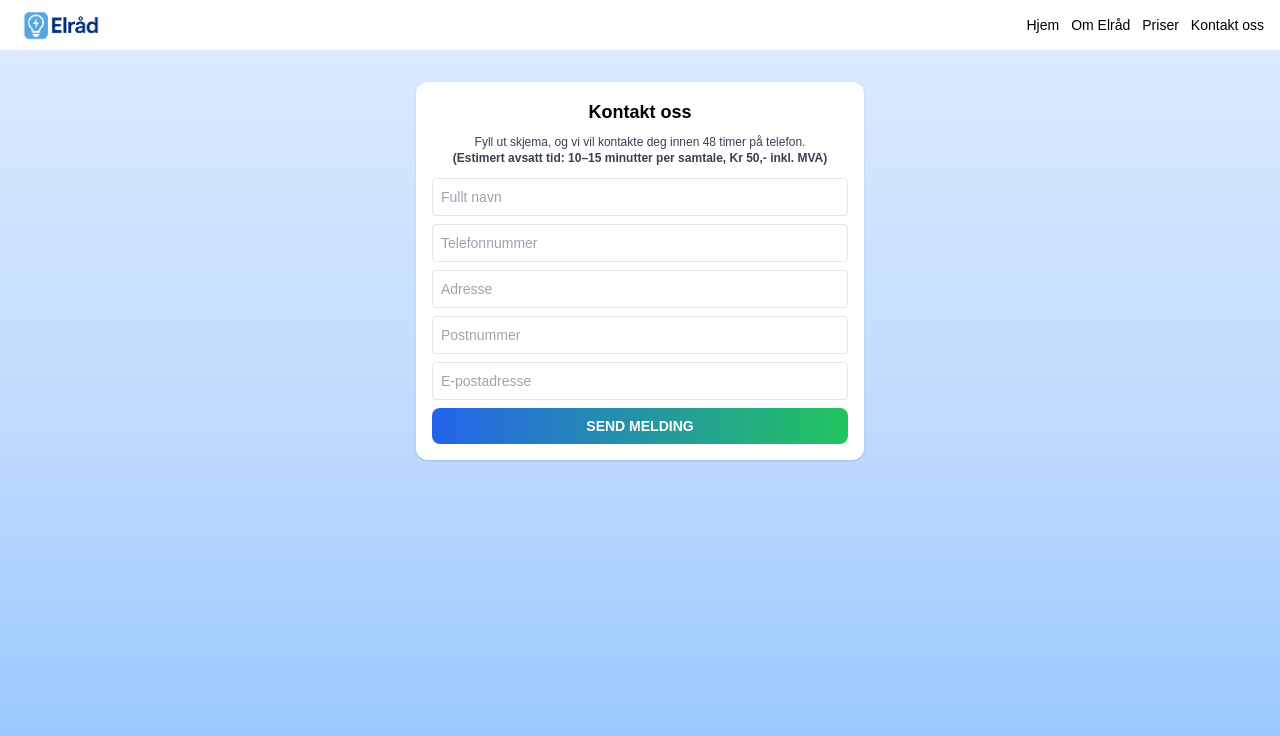
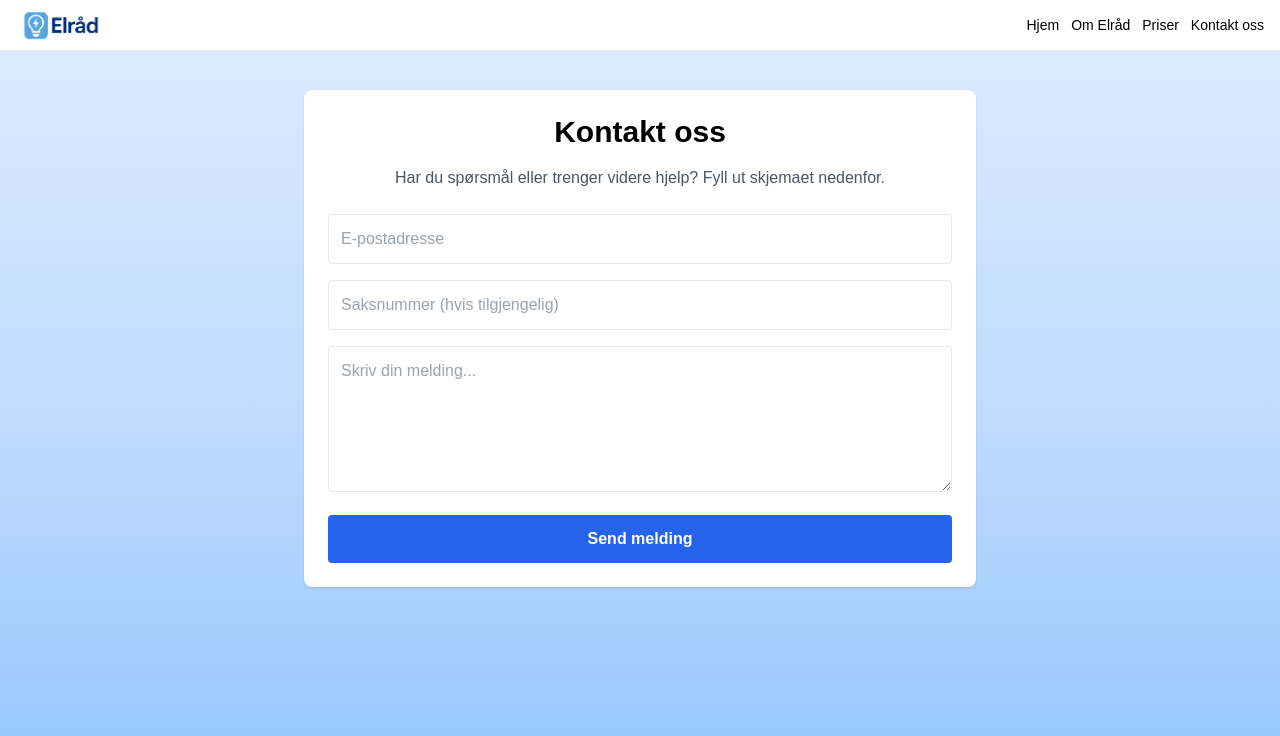
Before and after one commit to elpreben/elraad-v63, a Next.js app: page /kontakt in a window 1280 px wide. Shown: the top 736 px of the page. Built offline with nearby package versions, Linux system fonts and the light colour scheme.

Commit message:
Update kontakt.js

```diff
--- a/pages/kontakt.js
+++ b/pages/kontakt.js
@@ -1,93 +1,79 @@
-import { useState } from 'react';
+import { useEffect, useState } from 'react';
 import Layout from '../components/Layout';
 
-export default function Kontakt() {
-  const [submitted, setSubmitted] = useState(false);
-  const [loading, setLoading] = useState(false);
+export default function KontaktOss() {
+  const [saknummer, setSaknummer] = useState('');
+
+  // Autofyll saknummer hvis det finnes i URL (f.eks. /kontakt-oss?saknummer=123)
+  useEffect(() => {
+    const params = new URLSearchParams(window.location.search);
+    const sn = params.get('saknummer');
+    if (sn) setSaknummer(sn);
+  }, []);
 
   const handleSubmit = async (e) => {
     e.preventDefault();
-    setLoading(true);
 
-    const formData = new FormData(e.target);
-    const plainFormData = Object.fromEntries(formData.entries());
+    const email = e.target.email.value;
+    const melding = e.target.melding.value;
 
     try {
-      await fetch('/api/kontakt', {
+      const response = await fetch('/api/contact', {
         method: 'POST',
         headers: { 'Content-Type': 'application/json' },
-        body: JSON.stringify(plainFormData)
+        body: JSON.stringify({ email, saknummer, melding }),
       });
-      setSubmitted(true);
+
+      if (response.ok) {
+        alert('Din melding er sendt til Elråd.');
+        e.target.reset();
+        setSaknummer('');
+      } else {
+        alert('Det oppstod en feil. Prøv igjen.');
+      }
     } catch (error) {
-      console.error('Feil ved innsending:', error);
-    } finally {
-      setLoading(false);
+      console.error('Feil ved sending:', error);
+      alert('En uventet feil oppstod.');
     }
   };
 
   return (
     <Layout>
-      <div className="bg-white shadow p-4 rounded-xl max-w-md w-full mt-4">
-        {!submitted ? (
-          <>
-            <h1 className="text-lg font-bold mb-2 text-center">Kontakt oss</h1>
-            <p className="mb-3 text-center text-gray-700 text-xs">
-              Fyll ut skjema, og vi vil kontakte deg innen 48 timer på telefon.
-              <br />
-              <span className="font-semibold">
-                (Estimert avsatt tid: 10–15 minutter per samtale, Kr 50,- inkl. MVA)
-              </span>
+      <div className="max-w-2xl mx-auto bg-white p-6 shadow rounded-lg mt-6">
+        <h1 className="text-3xl font-bold mb-4 text-center">Kontakt oss</h1>
+        <p className="text-center text-gray-600 mb-6">
+          Har du spørsmål eller trenger videre hjelp? Fyll ut skjemaet nedenfor.
         </p>
-            <form onSubmit={handleSubmit} className="space-y-2">
+        <form onSubmit={handleSubmit} className="space-y-4">
           <input
-                name="navn"
-                type="text"
-                className="w-full border p-2 rounded text-sm"
-                placeholder="Fullt navn"
+            type="email"
+            name="email"
+            placeholder="E-postadresse"
+            className="w-full border p-3 rounded"
             required
           />
           <input
-                name="telefon"
             type="text"
-                className="w-full border p-2 rounded text-sm"
-                placeholder="Telefonnummer"
-                required
+            name="saknummer"
+            value={saknummer}
+            onChange={(e) => setSaknummer(e.target.value)}
+            placeholder="Saksnummer (hvis tilgjengelig)"
+            className="w-full border p-3 rounded"
           />
-              <input
-                name="adresse"
-                type="text"
-                className="w-full border p-2 rounded text-sm"
-                placeholder="Adresse"
-                required
-              />
-              <input
-                name="postnummer"
-                type="text"
-                className="w-full border p-2 rounded text-sm"
-                placeholder="Postnummer"
-                required
-              />
-              <input
-                name="email"
-                type="email"
-                className="w-full border p-2 rounded text-sm"
-                placeholder="E-postadresse"
+          <textarea
+            name="melding"
+            placeholder="Skriv din melding..."
+            className="w-full border p-3 rounded"
+            rows="5"
             required
           />
           <button
             type="submit"
-                className="w-full bg-gradient-to-r from-blue-600 to-green-500 text-white font-bold py-2 rounded-lg text-sm"
+            className="bg-blue-600 text-white px-4 py-3 rounded font-bold w-full"
           >
-                {loading ? 'Sender...' : 'SEND MELDING'}
+            Send melding
           </button>
         </form>
-          </>
-        ) : (
-          <p className="text-center font-semibold text-md">
-            Takk! Vi har mottatt din forespørsel. Vi tar kontakt innen 48 timer.
-          </p>
-        )}
       </div>
     </Layout>
   );
```
Lines whose indentation alone changed are shown as unchanged.
